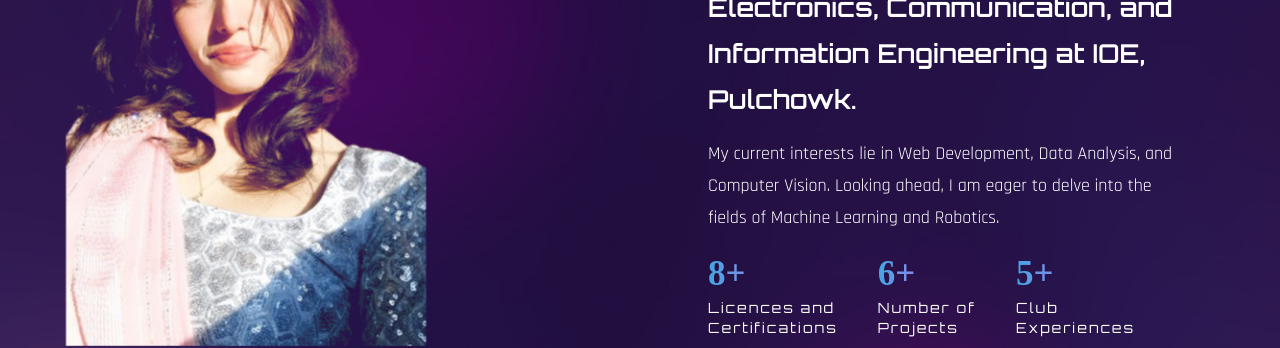
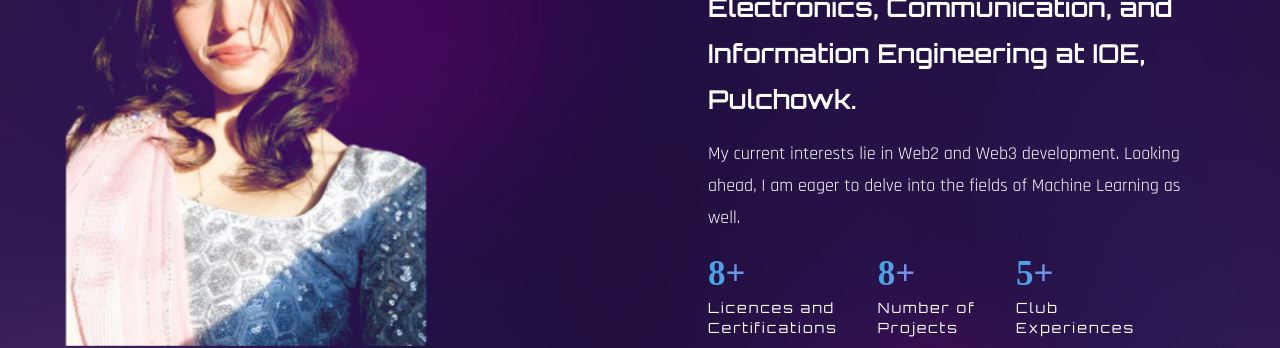
Before and after one commit to iamridhima/myportfolio, a React (Create React App) app: page / in a window 1280 px wide. Shown: the part 980-1328 px from the top of the page. Built offline with nearby package versions, Linux system fonts and the light colour scheme; the HTML template or start-up script is replaced by a standard one; a web font is replaced by a local one.

Commit message:
Update About.js

```diff
--- a/src/components/About.js
+++ b/src/components/About.js
@@ -40,7 +40,7 @@ const About = () => {
               initial='hidden'
               whileInView={'show'}
               viewport={{ once: false, amount: 0.7 }}
-              className='mb-6'>My current interests lie in Web Development, Data Analysis, and Computer Vision. Looking ahead, I am eager to delve into the fields of Machine Learning and Robotics.</motion.p>
+              className='mb-6'>My current interests lie in Web2 and Web3 development. Looking ahead, I am eager to delve into the fields of Machine Learning as well.</motion.p>
             <div
               variants={fadeIn('up', 0.2)}
               initial='hidden'
@@ -59,7 +59,7 @@ const About = () => {
               </div>
               <div>
                 <div className='text-[35px] font-tertiary text-gradient mb-2'>
-                  {inView ? <CountUp start={0} end={6} duration={6} /> :
+                  {inView ? <CountUp start={0} end={8} duration={6} /> :
                     null}
                   +
                 </div>
```
